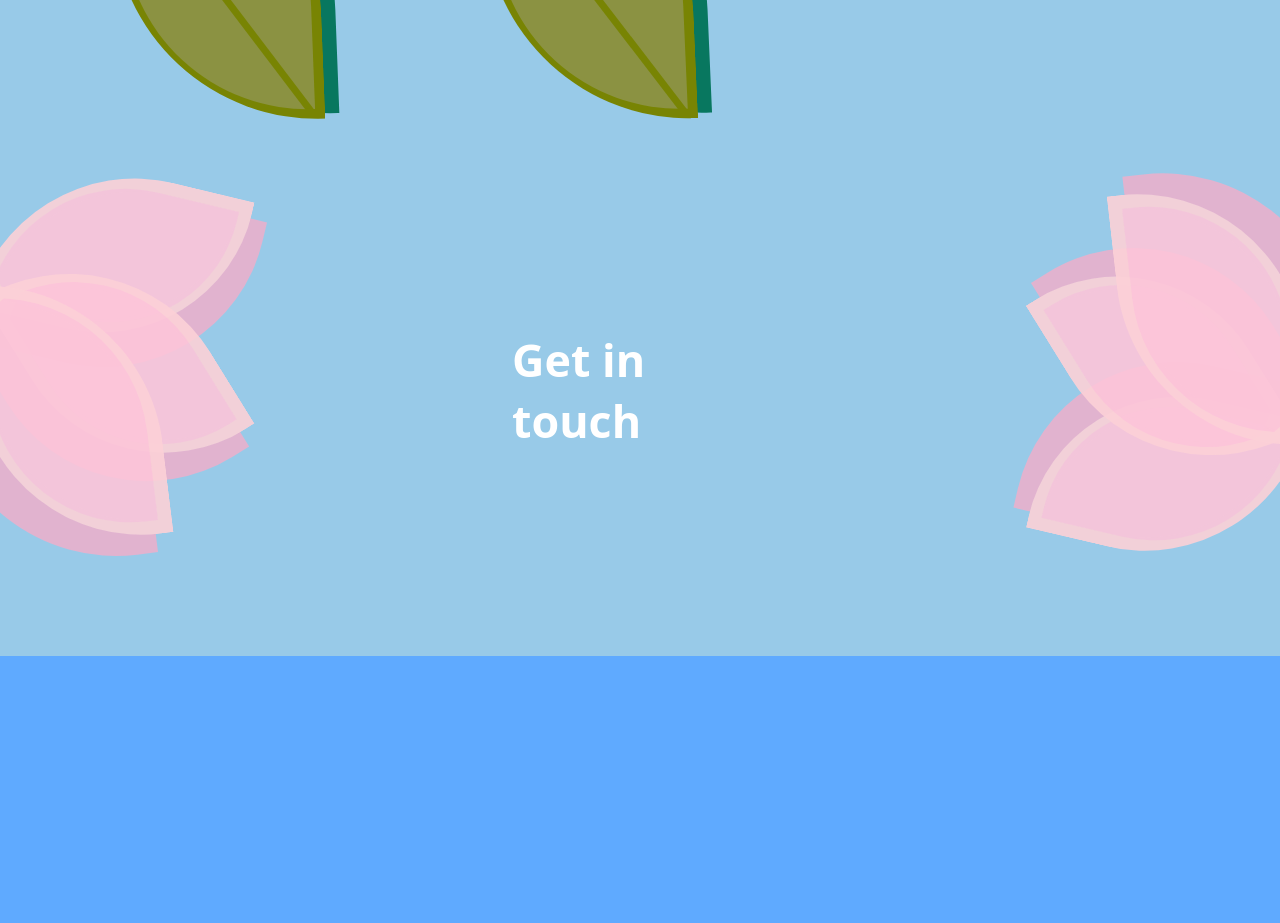
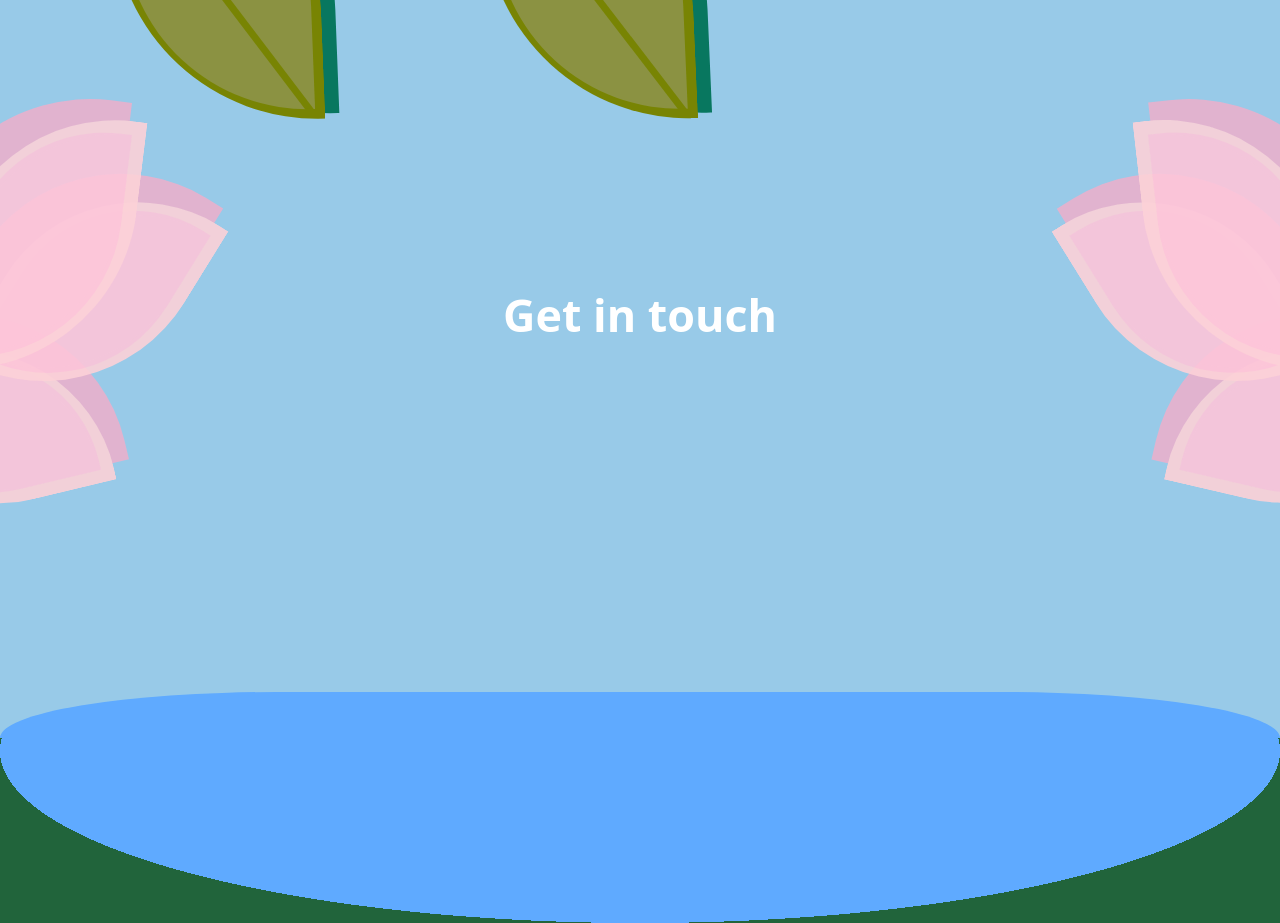
Before and after one commit to MelanieRD/PortafolioIdea2, a React (Vite) app: page / in a window 1280 px wide. Shown: the part 1260-2183 px from the top of the page. Built offline with nearby package versions, Linux system fonts and the light colour scheme.

Commit message:
--allow-emptyflag

```diff
--- /dev/null
+++ b/src/components/BranchDecoration/FlowerCornerDeco/FlowerCornerDeco.jsx
@@ -0,0 +1,13 @@
+import { LeavesDeco } from "../LeavesDeco/LeavesDeco";
+
+ export const FlowerCornerDeco = () => {
+
+
+    return (
+        <>
+          <LeavesDeco TypeLeaves={"cornerRightLDeco"} Rotationnum={10} translateXnum={-10} translateYnum={5} scale={1.3} Color1={"rgb(252,209,215)"} Color2={"rgb(233,177,205)"} Color1Opacity={"rgba(253, 158, 225, 0.222)"}/>
+          <LeavesDeco TypeLeaves={"cornerRightLDeco"} Rotationnum={55} translateXnum={-3} translateYnum={5} scale={1.3} Color1={"rgb(252,209,215)"} Color2={"rgb(233,177,205)"} Color1Opacity={"rgba(253, 158, 225, 0.222)"} />
+           <LeavesDeco TypeLeaves={"cornerRightLDeco"} Rotationnum={80} translateXnum={-10} translateYnum={10} scale={1.4} Color1={"rgb(252,209,215)"} Color2={"rgb(233,177,205)"} Color1Opacity={"rgba(253, 158, 225, 0.222)"}/>
+        </>
+    );
+ }
--- a/src/components/BranchDecoration/LeavesDeco/LeavesDeco.jsx
+++ b/src/components/BranchDecoration/LeavesDeco/LeavesDeco.jsx
@@ -2,7 +2,7 @@ import { useSpring, animated, useChain, useSpringRef } from "@react-spring/web";
 import "./leavesDeco.css";
 import { useEffect, useState } from "react";
 
-export const LeavesDeco = ({ TypeLeaves, title, desc, img, Rotationnum, translateYnum, translateXnum, Width, Height, scale, Color1, Color2, Color1Opacity }) => {
+export const LeavesDeco = ({ TypeLeaves, title, desc, img, Rotationnum, translateYnum, translateXnum, Width, Height, scale, Color1, Color2, Color1Opacity, Zindex }) => {
   const [LeavePosition, setLeavePosition] = useState(Rotationnum);
   const randomDeg = Math.floor( 7 + Rotationnum);
   const randomDuration = Math.floor(Math.random() * 500 + 1000);
@@ -31,7 +31,7 @@ export const LeavesDeco = ({ TypeLeaves, title, desc, img, Rotationnum, translat
   return (
     <animated.div style={{
     transform: "rotate("+Rotationnum+"deg) translate("+translateXnum+"vw, "+ translateYnum+"vw) scale("+scale+")"
-     ,width:Width+"vw", height:Height+"vw", backgroundColor: Color1, borderColor: Color1, boxShadow: "0.5vw 1.5vw 0vw 0.5vw "+Color2,  ...movementLeaves,
+     ,width:Width+"vw", height:Height+"vw", backgroundColor: Color1, borderColor: Color1, boxShadow: "0.5vw 1.5vw 0vw 0.5vw "+Color2, zIndex:{Zindex}, ...movementLeaves,
       }} className={TypeLeaves} onMouseEnter={() =>{console.log("enter")}}>
       <div className="leaveContainerDeco">
         <div className="upLeaveDeco fracDeco" style={{ backgroundColor:Color1Opacity}}></div>
--- a/src/components/BranchDecoration/LeavesDeco/leavesDeco.css
+++ b/src/components/BranchDecoration/LeavesDeco/leavesDeco.css
@@ -49,8 +49,6 @@
     rotate: -35deg; /* sombras de hojas*/
     cursor: pointer;
 
-
-
   }
 
   .leaveContainerDeco:hover {
@@ -80,11 +78,7 @@
 
 
 
-  /* Corner deco */
 
-  .cornerDecor{
-    padding: 2vw;
-  }
   .cornerRightLDeco{
 
     width: 15vw;
@@ -95,32 +89,15 @@
     box-shadow: 0.5vw 1.5vw 0vw 0.5vw #08775f;
     border-radius: 30vw 0 28vw 0vw;
     overflow: hidden;
-    transform-origin: bottom;
+     transform-origin: bottom;
     flex-shrink: 0;
-    z-index: -1;
+
 
     transform: rotate(85deg) translate(-5vw, -10vw);
     opacity: 0.9;
+    z-index: -1;
   }
 
-  .cornerLeftLDeco{
-    display: flex;
-    width: 10vw;
-    height: 15vw ;
-    background-color: #788403;
-    border: #788403 solid 0.8vw;
-    /* box-shadow: 0 0 1vw 0.1vw #36a2c4; */
-    box-shadow: 0.5vw 1.5vw 0vw 0.5vw #08775f;
-    border-radius: 30vw 0 28vw 0vw;
-    overflow: hidden;
-    transform-origin: bottom;
-    flex-shrink: 0;
-    z-index: -1;
-
-    rotate: 120deg;
-    translate: -5vw -25vw;
-    opacity: 0.9;
-  }
 
 
   @media(max-width: 768px) {
--- a/src/pages/Contact/Contact.jsx
+++ b/src/pages/Contact/Contact.jsx
@@ -5,6 +5,7 @@ import { animated, useTrail } from "@react-spring/web";
 import { FaArtstation } from "react-icons/fa";
 import { BranchDecoration } from "../../components/BranchDecoration/BranchDecoraton";
 import { LeavesDeco } from "../../components/BranchDecoration/LeavesDeco/LeavesDeco";
+import { FlowerCornerDeco } from "../../components/BranchDecoration/FlowerCornerDeco/FlowerCornerDeco";
 export const Contact = () => {
     const imgUrl = "url(./img/";
     const extension = ".png)";
@@ -29,10 +30,9 @@ export const Contact = () => {
 
                 <div className="upContactContainer">
                 <div className="sectionLeft">
-                    <div className=" cornerDecor" >
-                        <LeavesDeco TypeLeaves={"cornerRightLDeco"} Rotationnum={10} translateXnum={-1} translateYnum={5} scale={1.3} Color1={"rgb(252,209,215)"} Color2={"rgb(233,177,205)"} Color1Opacity={"rgba(253, 158, 225, 0.222)"}/>
-                        <LeavesDeco TypeLeaves={"cornerRightLDeco"} Rotationnum={55} translateXnum={-3} translateYnum={5} scale={1.3} Color1={"rgb(252,209,215)"} Color2={"rgb(233,177,205)"} Color1Opacity={"rgba(253, 158, 225, 0.222)"} />
-                        <LeavesDeco TypeLeaves={"cornerRightLDeco"} Rotationnum={80} translateXnum={-10} translateYnum={10} scale={1.4} Color1={"rgb(252,209,215)"} Color2={"rgb(233,177,205)"} Color1Opacity={"rgba(253, 158, 225, 0.222)"}/>
+                    <div className=" cornerDecor" style={{ transform: "scaleY(-1)" }}>
+                    <FlowerCornerDeco/>
+
                         {/* <LeavesDeco TypeLeaves={"cornerRightLDeco"} Rotationnum={0} translateXnum={0} translateYnum={0}  /> */}
                     </div>
                 </div>
@@ -40,15 +40,16 @@ export const Contact = () => {
 
                 <div className="sectionRight">
                 <div className=" cornerDecor" style={{transform: "rotate(180deg)"}}>
-                        <LeavesDeco TypeLeaves={"cornerRightLDeco"} Rotationnum={10} translateXnum={-1} translateYnum={5} scale={1.3} Color1={"rgb(252,209,215)"} Color2={"rgb(233,177,205)"} Color1Opacity={"rgba(253, 158, 225, 0.222)"}/>
-                        <LeavesDeco TypeLeaves={"cornerRightLDeco"} Rotationnum={55} translateXnum={-3} translateYnum={5} scale={1.3} Color1={"rgb(252,209,215)"} Color2={"rgb(233,177,205)"} Color1Opacity={"rgba(253, 158, 225, 0.222)"} />
-                        <LeavesDeco TypeLeaves={"cornerRightLDeco"} Rotationnum={80} translateXnum={-10} translateYnum={10} scale={1.4} Color1={"rgb(252,209,215)"} Color2={"rgb(233,177,205)"} Color1Opacity={"rgba(253, 158, 225, 0.222)"}/>
+                        <FlowerCornerDeco/>
                  </div>
                 </div>
                 </div>
 
             <div className="middleContactContainer"></div>
-            <div className="downContactContainer"></div>
+            <div className="wave"></div>
+            <div className="downContactContainer">
+
+            </div>
 
 
         </div>
--- a/src/pages/Contact/contact.css
+++ b/src/pages/Contact/contact.css
@@ -25,6 +25,7 @@
 
 }
 
+/*      UP CONTAINER START       */
 .upContactContainer{
     flex: 2;
     display: flex;
@@ -38,35 +39,56 @@
 
 .sectionRight {
     /* background-color: antiquewhite; */
-    flex: 2;
+    flex: 1;
     display: flex;
     align-items: center;
     justify-content: end;
-
-
+    align-items: center;
 }
 
 .sectionLeft{
     /* background-color: antiquewhite; */
-    flex: 2;
+    flex: 1;
     display: flex;
-    align-items: start;
-
-
-}
-
-.downContactContainer{
-    flex: 1;
-    width: 100%;
-    background-color: rgb(95, 170, 255);
+    align-items: center;
 }
 
 
-.right .cornerDecor{
-    background-color: blueviolet;
+.cornerDecor{
+    padding: 0vw;
+    margin: 0vw;
+}
+
+/*      UP CONTAINER END       */
+
+.middleContactContainer{
+    flex: 4;
+}
+
+.wave{
+    flex: 1;
+    width: 100vw;
+    background-color:rgb(95, 170, 255) ;
+    border-radius: 30vw/5vw 5vw 0 0
+}
+.downContactContainer{
+    flex: 4;
+    width: 100vw;
+    /* background-color: rgb(95, 170, 255);
+    border-radius: 30vw/5vw 5vw 0 0 ; */
+
+    background-image: radial-gradient(ellipse farthest-corner at 50vw 1vw , rgb(95, 170, 255) 50vw, rgba(255, 255, 255, 0.918) 0%, #21643b 50%); */
 
 
+    /* width: 100%;
+    background-image: radial-gradient(ellipse farthest-corner at 30vw 1vw , #4580ff 50vw, rgba(17, 80, 17, 0.918) 0%, #077e35 50%); */
 }
+
+
+
+
+
+
 
 /* .contactContainer h1{
     color: white;
```
